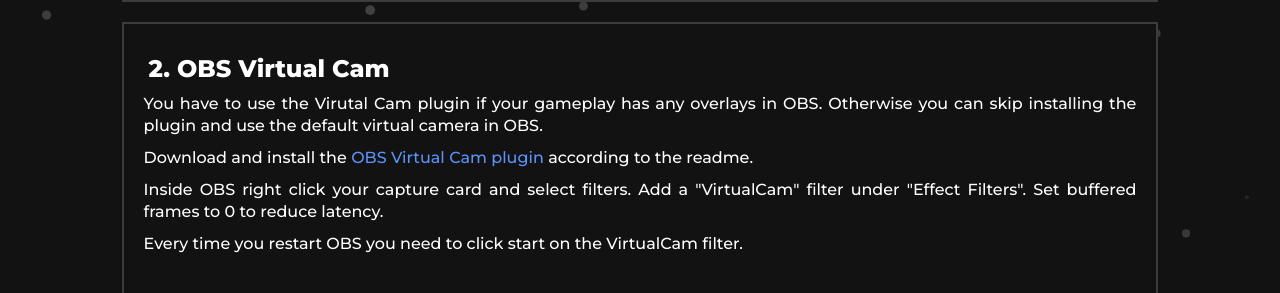
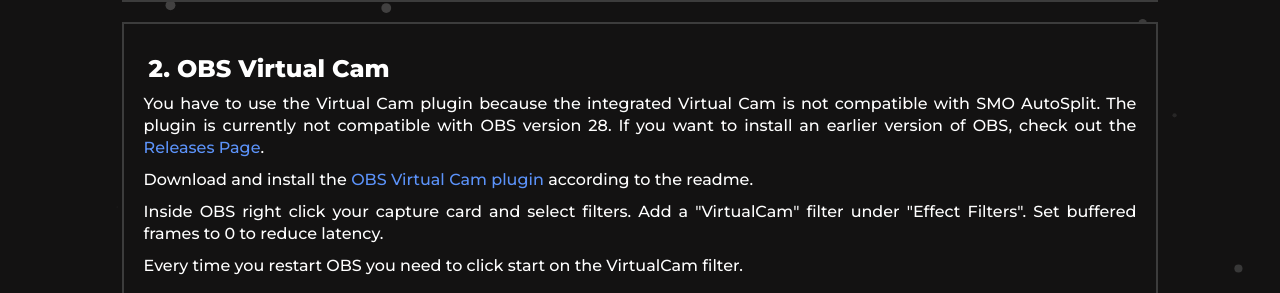
Before and after one commit to LordAsdi/SMO_AutoSplit, a plain HTML site: page docs/getting_started.html in a window 1280 px wide. Shown: the part 726-1019 px from the top of the page. Drawn offline with nearby package versions, Linux system fonts and the light colour scheme.

Commit message:
Update website getting started page

```diff
--- a/docs/getting_started.html
+++ b/docs/getting_started.html
@@ -50,7 +50,7 @@
                 <div class="getStartedContainer">
                     <div class="getStartedDiv divLeft">
                         <h2>2. OBS Virtual Cam</h2>
-                        <section>You have to use the Virutal Cam plugin if your gameplay has any overlays in OBS. Otherwise you can skip installing the plugin and use the default virtual camera in OBS.</section>
+                        <section>You have to use the Virtual Cam plugin because the integrated Virtual Cam is not compatible with SMO AutoSplit. The plugin is currently not compatible with OBS version 28. If you want to install an earlier version of OBS, check out the <a href="https://github.com/obsproject/obs-studio/releases" target="_blank">Releases Page</a>.</section>
                         <section>Download and install the <a href="https://github.com/Fenrirthviti/obs-virtual-cam" target="_blank">OBS Virtual Cam plugin</a> according to the readme.</section>
                         <section>Inside OBS right click your capture card and select filters. Add a "VirtualCam" filter under "Effect Filters". Set buffered frames to 0 to reduce latency.</section>
                         <section>Every time you restart OBS you need to click start on the VirtualCam filter.</section>
```
